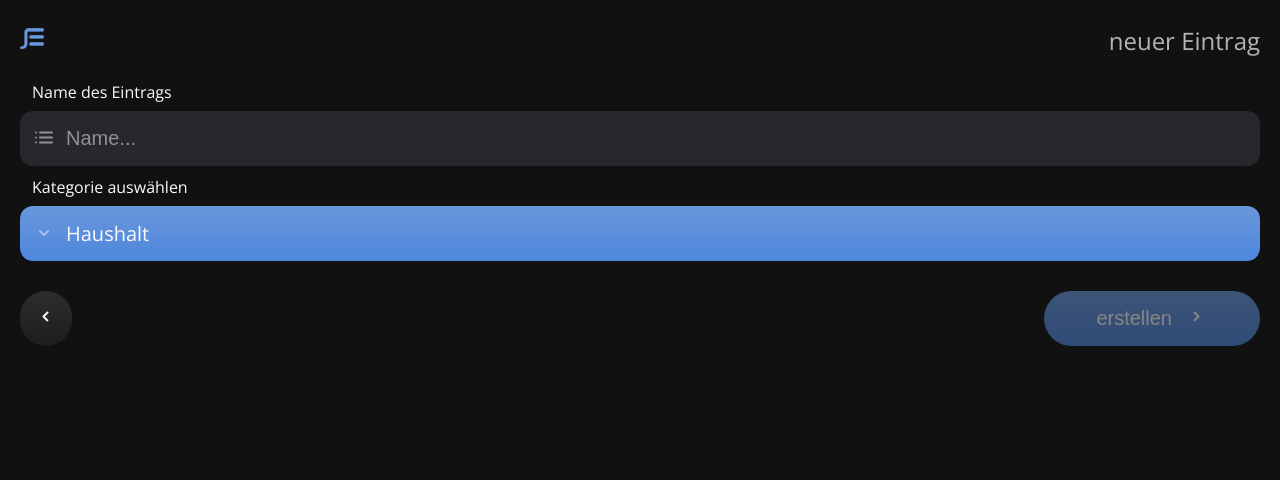
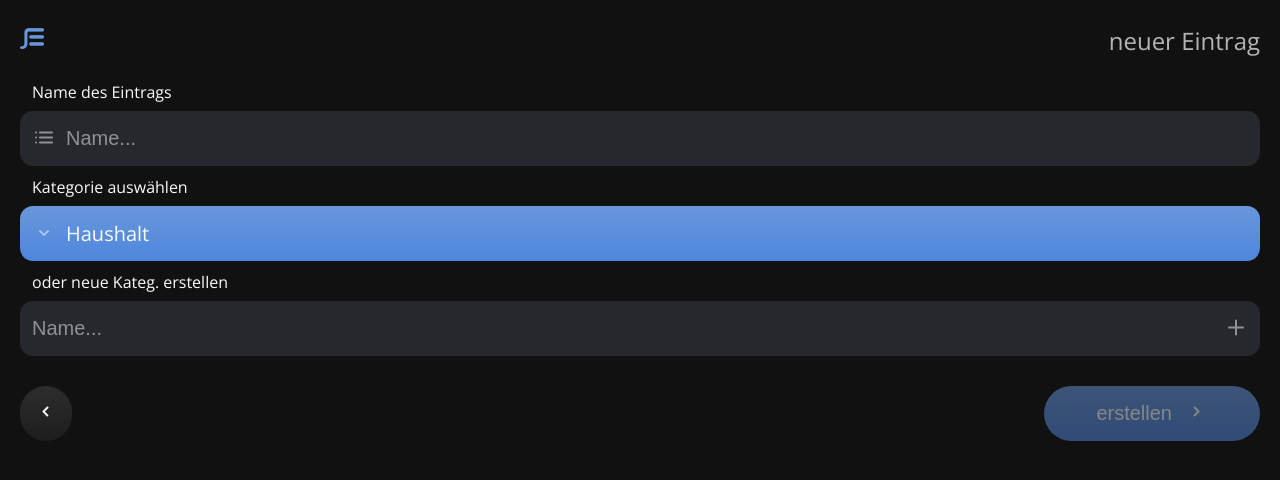
Before and after one commit to philmetscher/capstone-project, a Next.js app: page /create-entry in a window 1280 px wide. Shown: the top 480 px of the page. Built offline with nearby package versions, Linux system fonts and the light colour scheme.

Commit message:
add new Input component to create-entry page

```diff
--- a/components/FormComponents.js
+++ b/components/FormComponents.js
@@ -1,5 +1,5 @@
 import styled from "styled-components";
-import { IconChevronDown, IconChevronUp, IconList } from "./Icons";
+import { IconChevronDown, IconChevronUp, IconList, IconPlus } from "./Icons";
 
 import { PTag } from "./HtmlComponents";
 import { useState } from "react";
@@ -45,6 +45,7 @@ function Input({
       />
       <InputIcon iconBefore={iconBefore}>
         {inputIcon === "list" && <IconList />}
+        {inputIcon === "plus" && <IconPlus />}
       </InputIcon>
     </Group>
   );
--- a/pages/create-entry.js
+++ b/pages/create-entry.js
@@ -71,6 +71,15 @@ export default function CreateEntry() {
             inputIcon="chevronDown"
             options={exampleCategories}
           />
+          <Input
+            name="newCategory"
+            labelText="oder neue Kateg. erstellen"
+            inputIcon="plus"
+            iconBefore={false}
+            handleChange={(event) => handleInput(event)}
+          >
+            Name...
+          </Input>
           <ButtonGroup>
             <ButtonIcon
               alt={"zurück"}
```
